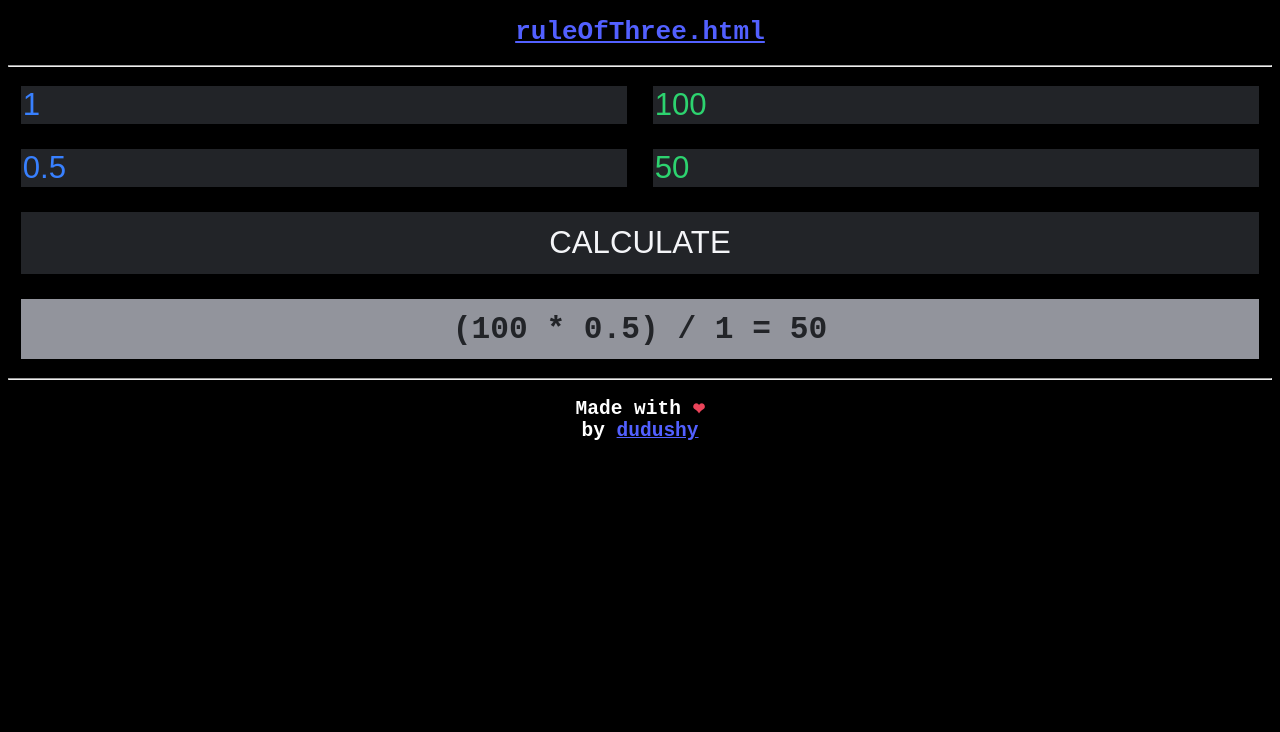
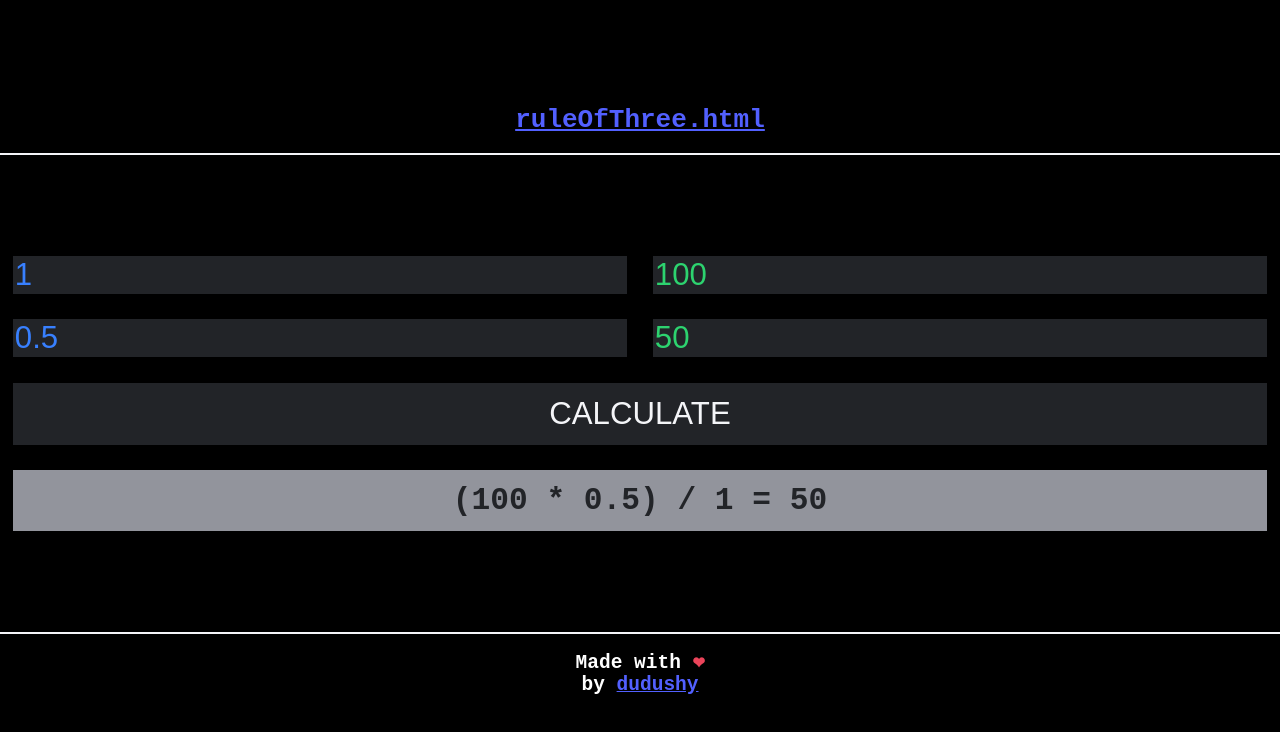
Before and after one commit to dudushy/ruleOfThree.html, a plain HTML site: page docs/index.html in a window 1280 px wide. Drawn offline with Linux system fonts and the light colour scheme.

Commit message:
Fix some stuffs

```diff
--- a/docs/index.html
+++ b/docs/index.html
@@ -15,7 +15,6 @@
       <a href="https://github.com/dudushy/ruleOfThree.html" target="_blank">ruleOfThree.html</a>
     </h1>
   </header>
-  <hr>
 
   <main>
     <div class="input-wrapper">
@@ -35,7 +34,6 @@
     <p id="calcs"></p>
   </main>
 
-  <hr>
   <footer>
     <h2>
       Made with <span id="heart">&#10084;</span>
--- a/docs/style.css
+++ b/docs/style.css
@@ -15,11 +15,39 @@
   --light: #f4f5f8;
 }
 
+html {
+  overflow: hidden;
+}
+
+html, body {
+  height: 100%;
+  margin: 0;
+}
+
 body {
+  display: flex;
+  flex-direction: column;
+  justify-content: space-evenly;
   color: var(--text);
   background-color: var(--wall);
   text-align: center;
   font-family: monospace;
+  overflow: auto;
+}
+
+header {
+  border-bottom: calc(var(--responsiveUnit) * 0.1) solid var(--light);
+}
+
+footer {
+  border-top: calc(var(--responsiveUnit) * 0.1) solid var(--light);
+}
+
+main {
+  display: flex;
+  flex-direction: column;
+  align-items: center;
+  justify-content: center;
 }
 
 a {
@@ -28,13 +56,6 @@ a {
 
 span#heart {
   color: var(--danger);
-}
-
-main {
-  display: flex;
-  flex-direction: column;
-  align-items: center;
-  justify-content: center;
 }
 
 .input-wrapper {
```
